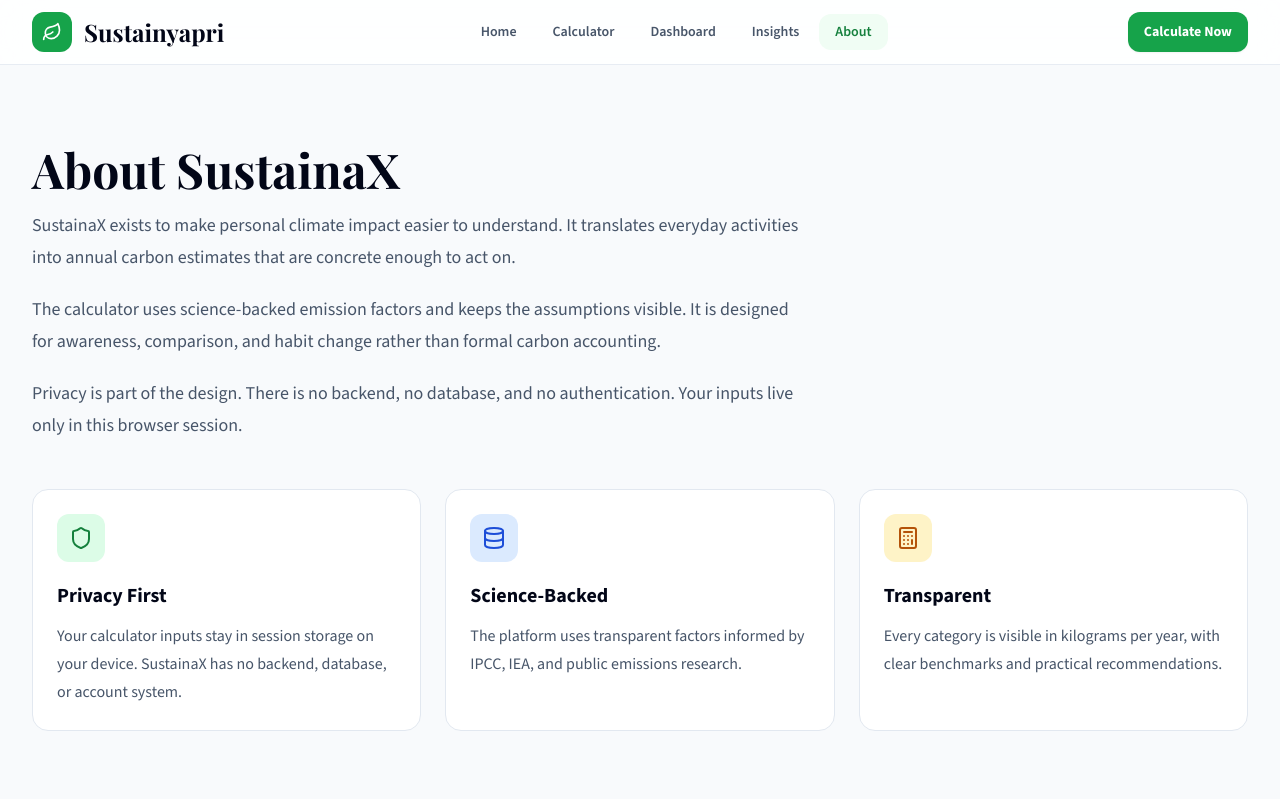
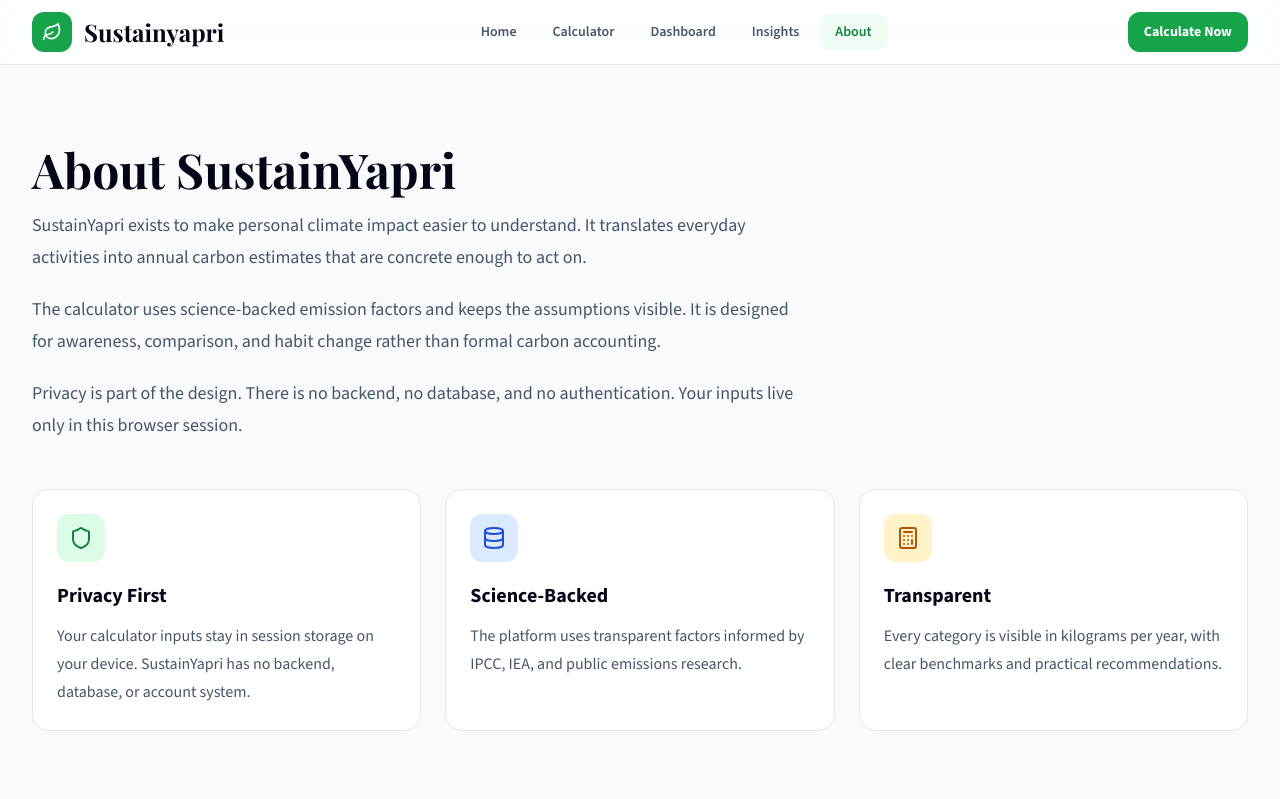
Before and after one commit to IshitaSem/carbon-footprint-awareness, a Next.js app: page /about in a window 1280 px wide. Shown: the top 799 px of the page. Built offline with nearby package versions, Linux system fonts and the light colour scheme.

Commit message:
Update references from SustainaX to SustainYapri

```diff
--- a/app/about/page.tsx
+++ b/app/about/page.tsx
@@ -11,14 +11,14 @@ import {
 export const metadata: Metadata = {
   title: "About",
   description:
-    "Learn how SustainaX estimates personal carbon footprints and why its calculator keeps data private in the browser.",
+    "Learn how SustainYapri estimates personal carbon footprints and why its calculator keeps data private in the browser.",
 };
 
 const principles = [
   {
     title: "Privacy First",
     description:
-      "Your calculator inputs stay in session storage on your device. SustainaX has no backend, database, or account system.",
+      "Your calculator inputs stay in session storage on your device. SustainYapri has no backend, database, or account system.",
     icon: Shield,
     color: "bg-earth-100 text-earth-700",
   },
@@ -60,10 +60,10 @@ export default function AboutPage() {
   return (
     <section className="section-container py-14 sm:py-20">
       <div className="max-w-3xl">
-        <h1 className="page-title">About SustainaX</h1>
+        <h1 className="page-title">About SustainYapri</h1>
         <div className="page-subtitle space-y-5">
           <p>
-            SustainaX exists to make personal climate impact easier to understand. It translates everyday activities into annual carbon estimates that are concrete enough to act on.
+            SustainYapri exists to make personal climate impact easier to understand. It translates everyday activities into annual carbon estimates that are concrete enough to act on.
           </p>
           <p>
             The calculator uses science-backed emission factors and keeps the assumptions visible. It is designed for awareness, comparison, and habit change rather than formal carbon accounting.
```
